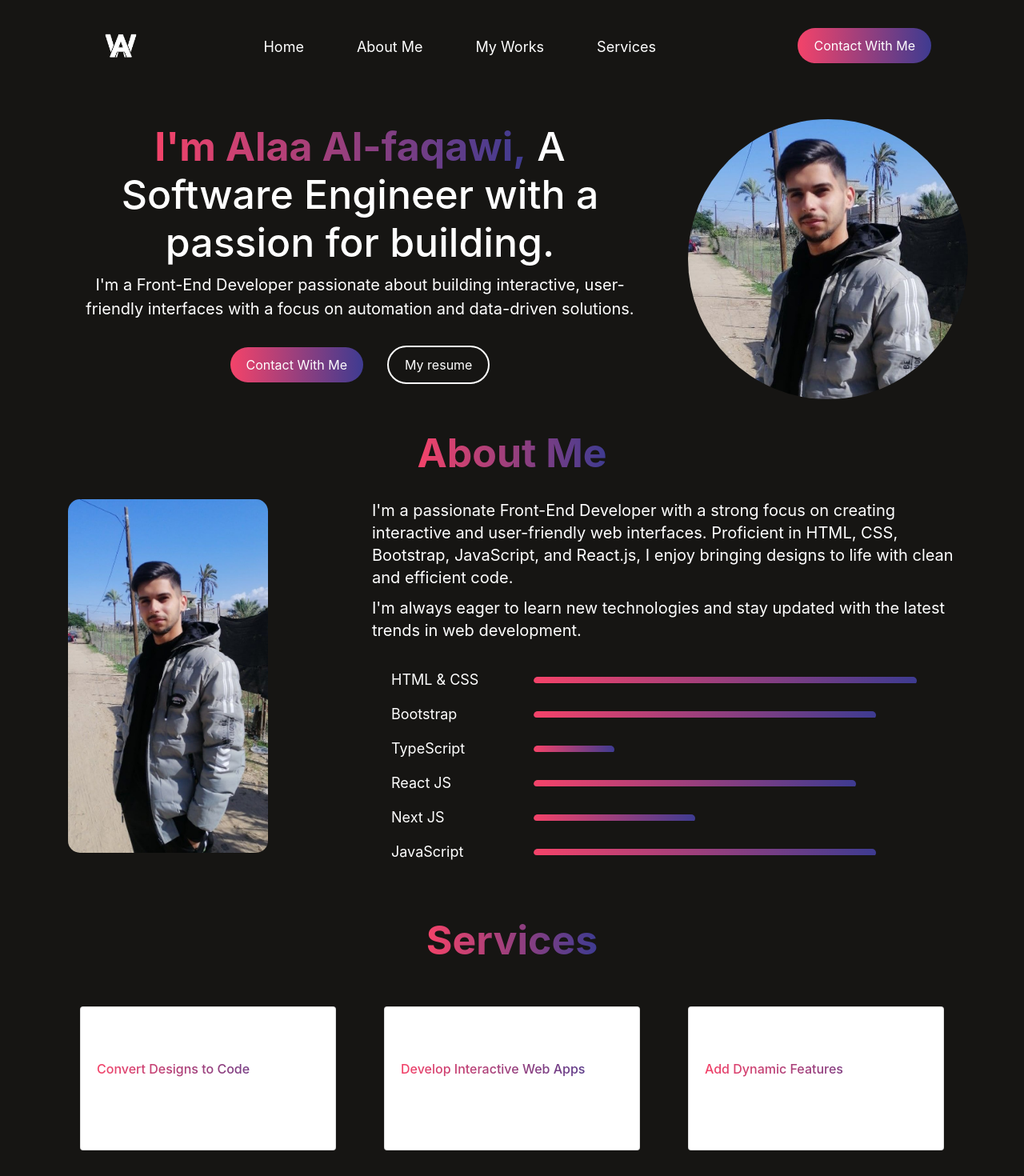
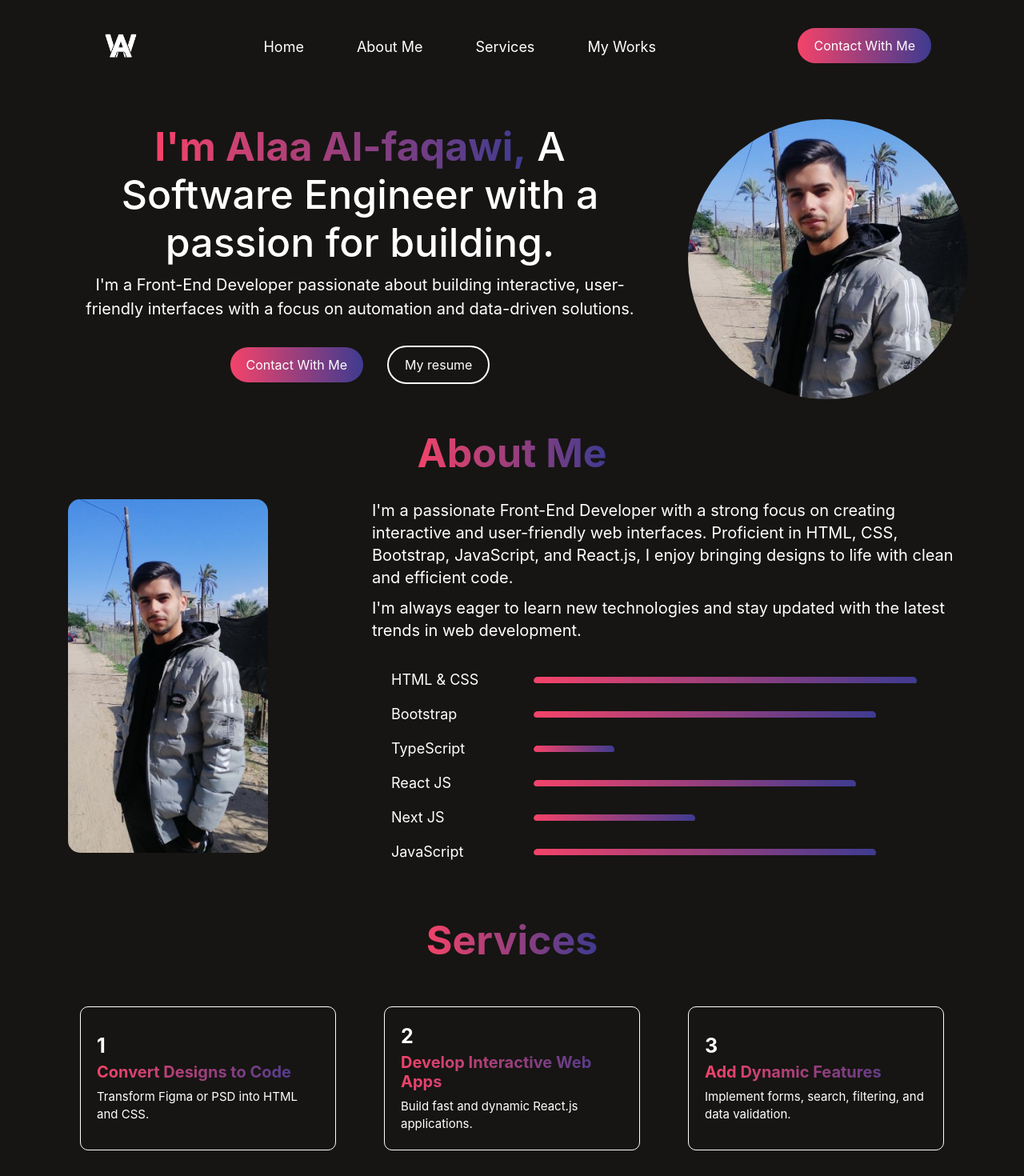
Before and after one commit to alaawael20/my-portfolio, a React (Create React App) app: page / in a window 1280 px wide. Shown: the top 1470 px of the page at 80% size. Built offline with nearby package versions, Linux system fonts and the light colour scheme.

Commit message:
Finish the services section

```diff
--- a/src/components/navBar/NavBar.jsx
+++ b/src/components/navBar/NavBar.jsx
@@ -12,7 +12,7 @@ const NavBar = () => {
         className="bg-transparent"
         style={{ marginBottom: "20px" }}
       >
-        <Navbar.Brand href="#" className="logo">
+        <Navbar.Brand href="/" className="logo">
           <img src="/assets/logo.png" alt="Logo" style={{ width: "100px" }} />
         </Navbar.Brand>
         <Navbar.Toggle aria-controls="navbarScroll" />
@@ -24,11 +24,11 @@ const NavBar = () => {
             <Nav.Link href="#about" style={{ marginRight: "50px" }}>
               About Me
             </Nav.Link>
+            <Nav.Link href="#services" style={{ marginRight: "50px" }}>
+              Services
+            </Nav.Link>
             <Nav.Link href="#action3" style={{ marginRight: "50px" }}>
               My Works
-            </Nav.Link>
-            <Nav.Link href="#action4" style={{ marginRight: "50px" }}>
-              Services
             </Nav.Link>
           </Nav>
           <ButtonContact btn_title="Contact With Me" />
--- a/src/components/serviceCard/ServiceCard.css
+++ b/src/components/serviceCard/ServiceCard.css
@@ -1,4 +1,4 @@
-.serviceCard {
+.container .serviceCard {
     margin-block: 30px;
     background: transparent;
     border: 1px solid #fff;
@@ -6,22 +6,22 @@
     height: 180px;
 }
 
-.mainTitle {
+.container .serviceCard .mainTitle {
     font-size: 25px;
     font-weight: bold;
     color: #fff;
 }
 
-.subTitle {
+.container .serviceCard .subTitle {
     display: inline-block;
-    font-size: 22px;
+    font-size: 20px;
     font-weight: bold;
     background: linear-gradient(90deg, hsla(347, 89%, 61%, 1) 0%, hsla(242, 42%, 40%, 1) 100%);
     -webkit-background-clip: text;
     -webkit-text-fill-color: transparent;
 }
 
-.cardDescription {
+.container .serviceCard .cardDescription {
     font-size: 15px;
     color: #fff;
 }
--- a/src/pages/home/sections/servicesSection/ServicesSection.jsx
+++ b/src/pages/home/sections/servicesSection/ServicesSection.jsx
@@ -6,9 +6,10 @@ import { Col, Container, Row } from "react-bootstrap";
 
 const ServicesSection = () => {
   return (
+    <div id="services">
       <Container>
         <TitleSection title="Services" />
-      <Row className="g-4">
+        <Row>
           {services.map((service) => (
             <Col key={service.id} md={4}>
               <ServiceCard
@@ -20,6 +21,7 @@ const ServicesSection = () => {
           ))}
         </Row>
       </Container>
+    </div>
   );
 };
 
```
Lines whose indentation alone changed are shown as unchanged.
